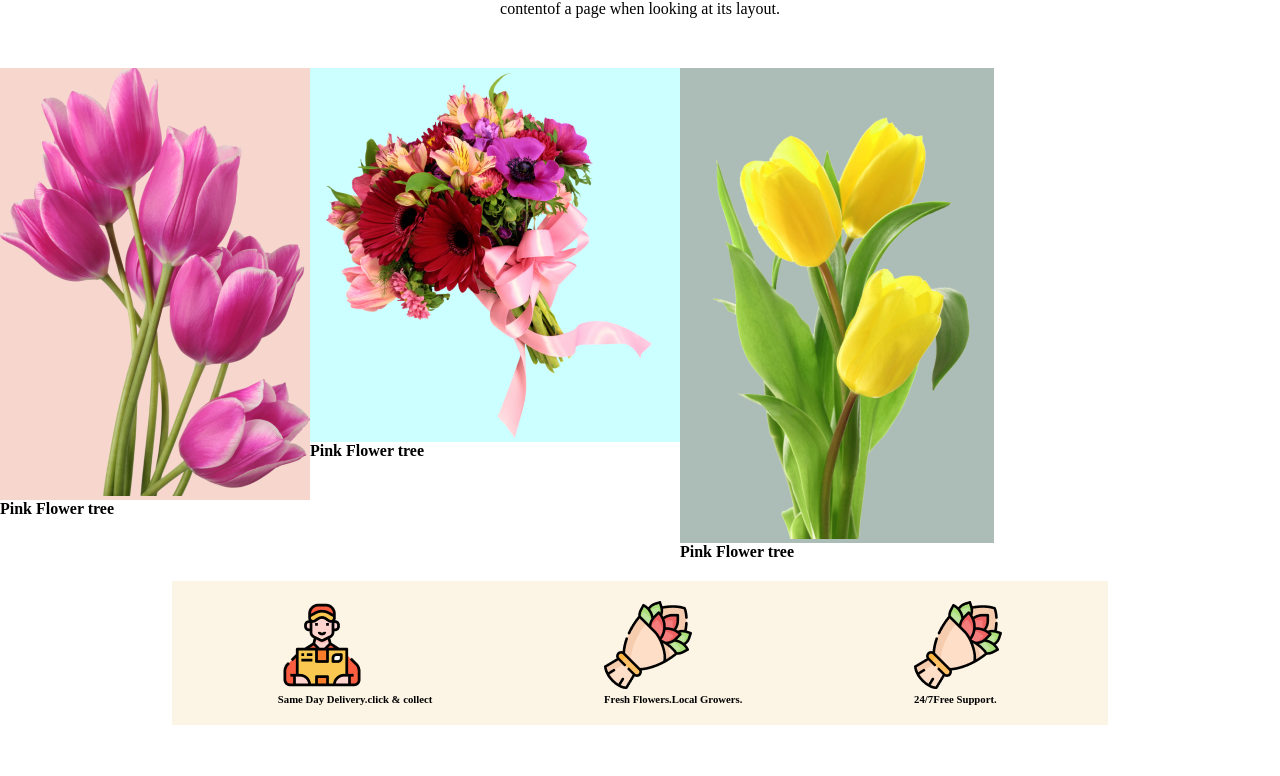
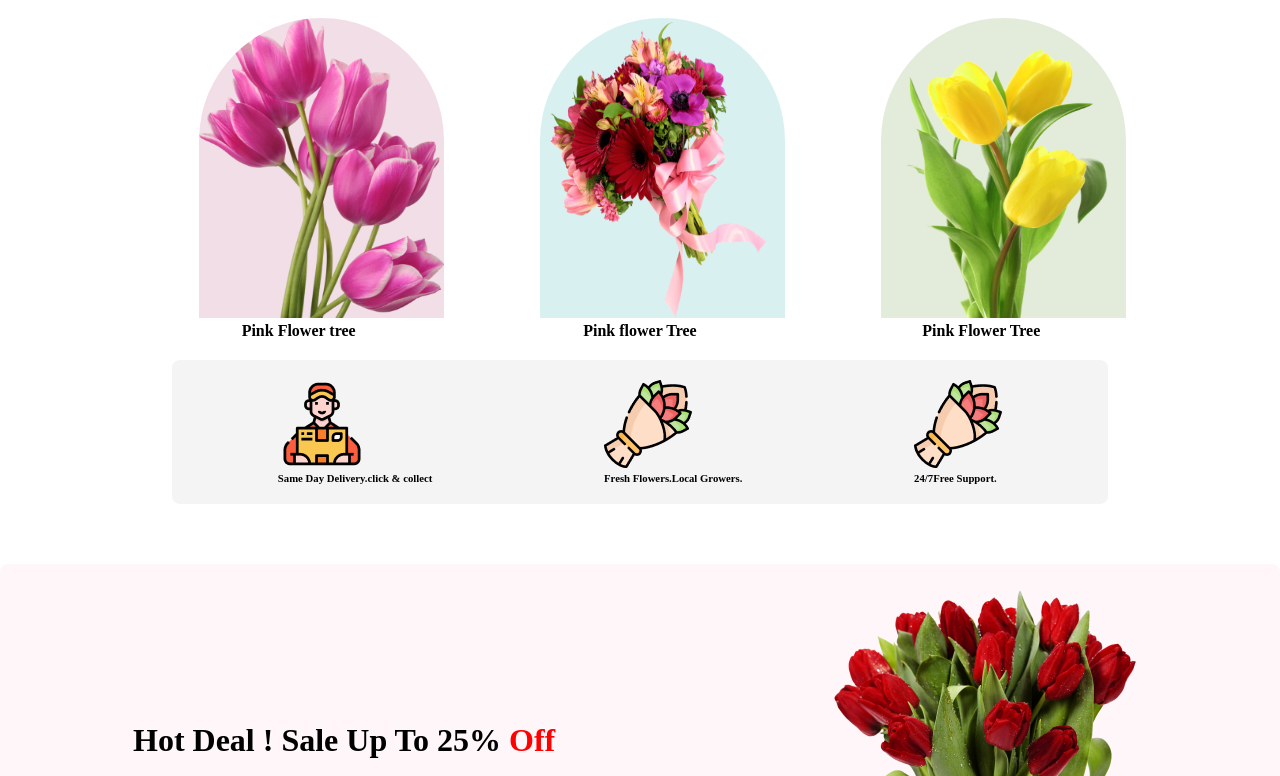
Before and after one commit to faysalprograminghero/flower-shop, a plain HTML site: page index.html in a window 1280 px wide. Shown: the part 655-1431 px from the top of the page. Drawn offline with Linux system fonts and the light colour scheme.

```diff
--- a/index.html
+++ b/index.html
@@ -29,30 +29,28 @@
             <p class="section-child">It is a long established fact that a reader  will be distracted by the readable <br> contentof a page when looking at its layout.</p>
         </div>
         <div class="bunas-part">
-            <div class="blog-1">
-                <div class="bunas-img-1">
-                    <img src="./Flower Asset/pngwing 6.png" alt="">
+            <div class="article-1">
+                <div class="blog-1">
+                   <div  class="box-1">
+                    <img class="box-img-1" src="./Flower Asset/pngwing 6.png" alt="">
+                   </div>
+                   <h4 class="text-same">Pink Flower tree</h4>
+                </div>
+                <div class="blog-2">
+                    <div class="box-2">
+                        <img class="box-img-2" src="./Flower Asset/pngwing 5.png" alt="">
+                    </div>
+                    <h4 class="text-same">Pink flower Tree</h4>
+                </div>
+                <div class="blog-3">
+                    <div class="box-3">
+                        <img class="box-img-3" src="./Flower Asset/pngwing 7.png" alt="">
+                    </div>
+                    <h4 class="text-same">Pink Flower Tree</h4>
 
                 </div>
-                <h4>Pink Flower tree</h4>
             </div>
 
-            <div class="blog-2">
-                <div class="bunas-img-2">
-                    <img src="./Flower Asset/pngwing 5.png" alt="">
-
-                </div>
-                <h4>Pink Flower tree</h4>
-            </div>
-           <div class="blog-3">
-            <div class="bunas-img-3">
-                <img  src="./Flower Asset/pngwing 7.png" alt="">
-
-            </div>
-            <h4>Pink Flower tree</h4>
-           </div>
-
-        </div>
         <div class="article-2">
             <div class="logo-1">
                 <img src="./Flower Asset/Group 57.png" alt="">
@@ -71,7 +69,7 @@
         </div>
         <div class="article-3">
             <div class="text-article">
-                <h1>Hot Deal ! Sale Up To 25% <br><span class="off-red">Off</span></h1>
+                <h1>Hot Deal ! Sale Up To 25% <span class="off-red">Off</span></h1>
                 <p class="child-article-3">It is a long established fact that a reader  will be distracted by the readable <br> contentof a page when looking at its layout.</p>
                 <button class="btn">Sign Up</button>
             </div>
@@ -86,9 +84,9 @@
             </p>
         </div>
         <div class="article-4">
-            <div class="box-1"><img class="box-img-1" src="./Flower Asset/Flower 01.png" alt=""></div>
-            <div class="box-2"><img class="box-img-2" src="./Flower Asset/Rectangle 4.png" alt=""></div>
-            <div class="box-3"><img class="box-img-3" src="./Flower Asset/Rectangle 5.png" alt=""></div>
+            <div class="box-1"><img class="article-box-img-1" src="./Flower Asset/Flower 01.png" alt=""></div>
+            <div class="box-2"><img class="article-box-img-2" src="./Flower Asset/Rectangle 4.png" alt=""></div>
+            <div class="box-3"><img class="article-box-img-3" src="./Flower Asset/Rectangle 5.png" alt=""></div>
            <div class="box-4"><img class="box-img-4" src="./Flower Asset/Rectangle 6.png" alt=""></div>
 
         </div>
--- a/styles.css
+++ b/styles.css
@@ -11,12 +11,14 @@
 }
 .nav-container{
     display: flex;
-    background-color: rgba(233, 150, 122, 0.377);
-    padding: 50px;
+
+    padding: 25px;
     align-items: center;
     justify-content: space-around;
     gap: 30px;
     height: 450px;
+    background: rgba(229, 84, 115, 0.10);
+box-shadow: 0px 4px 4px 0px rgba(0, 0, 0, 0.25);
 
 
 }
@@ -43,30 +45,47 @@
         text-align: center;
 
 }
-.bunas-part{
-   width: 80%;
-   display: flex;
+.article-1{
+    display: flex;
+
+    width: 80%;
+    justify-content: space-around;
+   margin: auto;
+
+   align-items: center;
+
+}
+.text-same{
+    text-align: center;
+}
+.box-img-1{
+    height: 300px;
+    width: 245px;
+    border-radius: 300px 300px 0px 0px;
+background: rgba(167, 33, 98, 0.15);
+}
 
 
 
+.box-img-2{
+    height: 300px;
+    width: 245px;
+    border-radius: 300px 300px 0px 0px;
+background: rgba(5, 151, 160, 0.15);
 }
-.bunas-img-1{
-    background-color:rgba(233, 150, 122, 0.377) ;
+
+
+.box-img-3{
+    height: 300px;
+    width: 245px;
+    border-radius: 300px 300px 0px 0px;
+    background: rgba(71, 125, 17, 0.15);
+
+
+}
 
 
 
-}
-.blog-2{
-    height: 500px;
-}
-.bunas-img-2{
-    background-color: rgba(0, 255, 255, 0.199);
-
-}
-.bunas-img-3{
-    background-color:rgba(42, 82, 70, 0.39);
-
-}
 .blog-2{
     height: 100%;
     border-radius: x x  0px 0px;
@@ -79,17 +98,22 @@
     margin-top: 20px;
     margin-bottom: 60px;
     padding: 20px;
-    background-color:  rgba(245, 222, 179, 0.349);
+
+    border-radius: 8px;
+background: rgba(39, 39, 39, 0.05);
+
 }.article-3{
     display: flex;
     align-items: center;
     justify-content: space-around;
     padding: 20px;
-    background-color: rgba(233, 150, 122, 0.205);
+    border-radius: 8px;
+    background: rgba(229, 84, 115, 0.05);
+
 }
 .off-red{
     color: red;
-   margin-left: 35%;
+
 }
 .child-article-3{
     margin-top: 20px;
@@ -111,30 +135,34 @@
     padding: 20px;
 }
 .article-4{
-   width: 80%;
+    width: 90%;
+    height: 200px;
    margin: auto;
    display: flex;
+   justify-content: space-around;
+   align-items: center;
    gap: 20px;
+   margin-bottom: 50px;
 }
 
 .box-1{
     width: 200px;
 }
-.box-img-1{
+.article-box-img-1{
     width: 200px;
     height: 200px;
 }
 .box-2{
     width: 200px;
 }
-.box-img-2{
+.article-box-img-2{
     width: 200px;
     height: 200px;
 }
 .box-3{
     width: 200px;
 }
-.box-img-3{
+.article-box-img-3{
     width: 200px;
     height: 200px;
 }
@@ -156,7 +184,7 @@
 
   margin: auto;
   margin-top: 20px;
-  margin-bottom: 20px;
+  margin-bottom: 50px;
 
   background-size: cover;
 }
```
